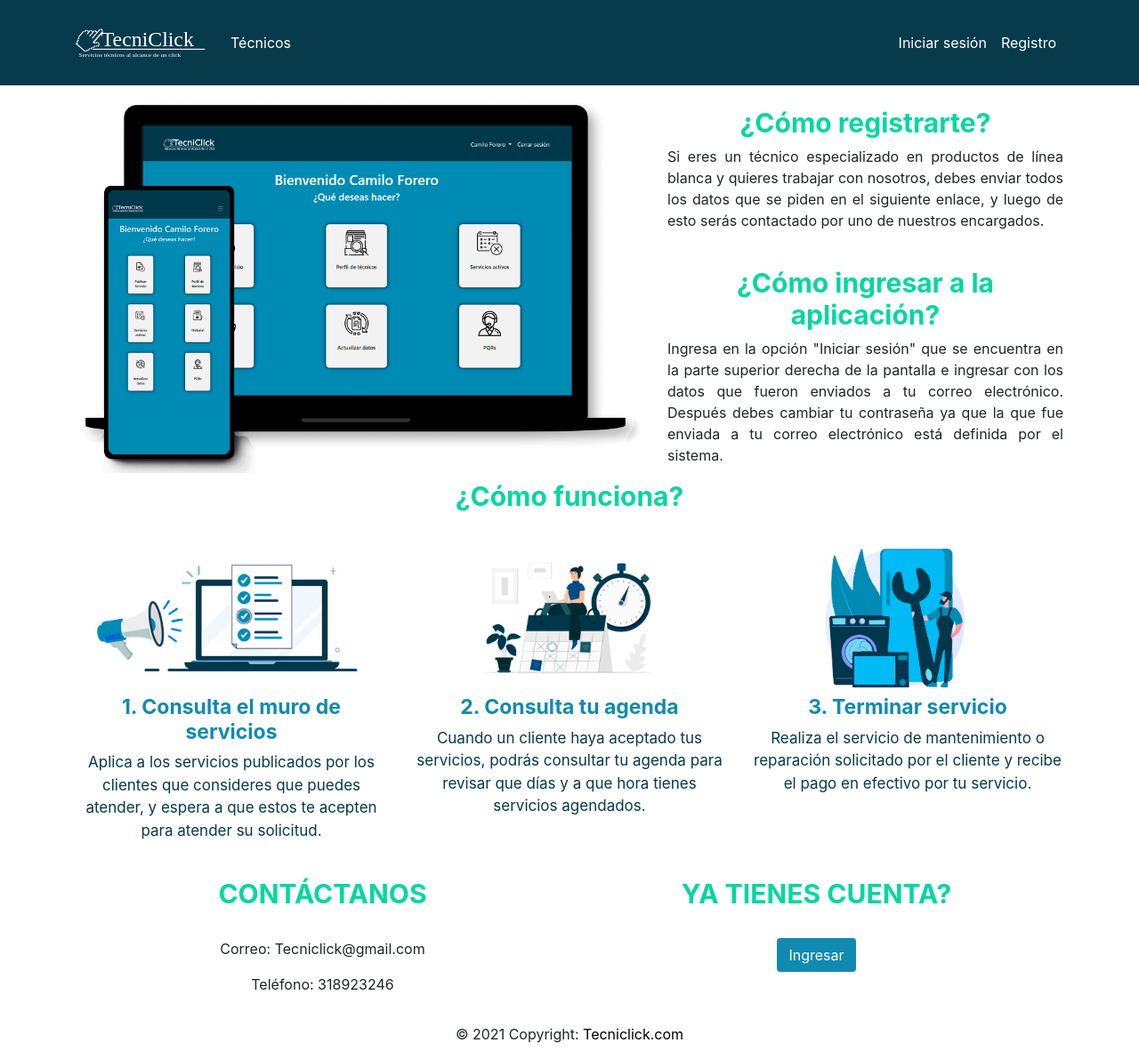
After one commit to camilo381999/Proyecto, a PHP site: page /Proyecto/tecnicos.php in a window 1280 px wide. The commit adds this page. Shown: the whole page at 89% size. Run offline with PHP 8.4, Linux system fonts and the light colour scheme.

Commit message:
informacion tecnicos y footer

```diff
--- a/css/estilos.css
+++ b/css/estilos.css
@@ -43,6 +43,14 @@ body{
         height: 280px;
     }
 }
+
+@media (min-width: 1400px){
+  .centrar{
+    display: flex;
+    justify-content: center;
+  }
+}
+
 
 
 #ojo, #ojo2{
@@ -180,3 +188,11 @@ body{
   text-align: center;
   font-size: 17px;
 }
+
+.footer-p{
+  text-align: center;
+}
+
+.btnFooter{
+  color: #fff;
+}
--- a/index-Clientes.php
+++ b/index-Clientes.php
@@ -32,7 +32,7 @@ if(!$finalizados==null){
 <div class="container">
     <div class="publicacion-title">
         <br>
-        <h1>Bienvenido <?php echo $ModeloUsuarios->getNombre(); ?></h1>
+        <h1>Bienvenid@ <?php echo $ModeloUsuarios->getNombre(); ?></h1>
         <h3>¿Qué deseas hacer?</h3>
         <br>
     </div>
--- a/index-Tecnicos.php
+++ b/index-Tecnicos.php
@@ -25,7 +25,7 @@ include_once('templates/menu.php');
 
     <div class="publicacion-title">
         <br>
-        <h1>Bienvenido <?php echo $ModeloUsuarios->getNombre(); ?></h1>
+        <h1>Bienvenid@ <?php echo $ModeloUsuarios->getNombre(); ?></h1>
         <h3>¿Qué deseas hacer?</h3>
         <br>
     </div>
--- /dev/null
+++ b/tecnicos.php
@@ -0,0 +1,99 @@
+<?php
+include_once("Usuarios.php");
+
+$ModeloUsuarios = new Usuarios();
+//Validar la sesion si es cliente o tecnico
+$ModeloUsuarios->validateSessionIndex();
+
+include_once('templates/iniciar-html.php');
+include_once('templates/menu.php');
+?>
+
+<style>
+    body {
+        background-color: #fff;
+    }
+</style>
+
+
+<div class="container">
+
+    <div class="row">
+        <div class="col-md-7 col-sm-12 col-xs-12">
+            <img src="img/vista-dispositivos.png" width="100%">
+        </div>
+
+        <div class="col-md-5 col-sm-12 col-xs-12">
+            <br>
+            <h2 class="h2-titulos">¿Cómo registrarte?</h2>
+            <p style="text-align: justify;">Si eres un técnico especializado en productos de línea blanca y quieres trabajar con nosotros, debes enviar todos los datos que se piden en el siguiente enlace, y luego de esto serás contactado por uno de nuestros encargados.</p>
+
+            <br>
+            <h2 class="h2-titulos">¿Cómo ingresar a la aplicación?</h2>
+            <p style="text-align: justify;">Ingresa en la opción "Iniciar sesión" que se encuentra en la parte superior derecha de la pantalla e ingresar con los datos que fueron enviados a tu correo electrónico. Después debes cambiar tu contraseña ya que la que fue enviada a tu correo electrónico está definida por el sistema.</p>
+        </div>
+    </div>
+
+    <div class="row">
+        <div class="col-md-12 col-sm-12 col-xs-12">
+            <h2 class="h2-titulos">¿Cómo funciona?</h2>
+            <br>
+        </div>
+    </div>
+
+    <div class="row">
+        <div class="col-md-4 col-sm-12 col-xs-12">
+            <img src="img/imgp1.png" width="90%" class="img-info">
+            <h3 class="h3-Subtitulos">1. Consulta el muro de servicios</h3>
+            <p class="parrafo-Subtitulos">Aplica a los servicios publicados por los clientes que consideres que puedes atender, y espera a que estos te acepten para atender su solicitud.</p>
+        </div>
+
+        <div class="col-md-4 col-sm-12 col-xs-12">
+            <img src="img/imgp2.png" width="90%" class="img-info">
+            <h3 class="h3-Subtitulos">2. Consulta tu agenda</h3>
+            <p class="parrafo-Subtitulos">Cuando un cliente haya aceptado tus servicios, podrás consultar tu agenda para revisar que días y a que hora tienes servicios agendados.</p>
+        </div>
+
+        <div class="col-md-4 col-sm-12 col-xs-12">
+            <img src="img/imgp3.png" width="90%" class="img-info">
+            <h3 class="h3-Subtitulos">3. Terminar servicio</h3>
+            <p class="parrafo-Subtitulos">Realiza el servicio de mantenimiento o reparación solicitado por el cliente y recibe el pago en efectivo por tu servicio.</p>
+        </div>
+    </div>
+
+    <footer class="page-footer font-small teal pt-4">
+
+        <div class="container-fluid text-center text-md-left footer1">
+            <div class="row">
+            <div class="col-md-6 col-sm-12 col-xs-12">
+                    <h5 class="text-uppercase font-weight-bold h2-titulos">Contáctanos</h5><br>
+                    <p class="footer-p">Correo: Tecniclick@gmail.com</p>
+                    <p class="footer-p">Teléfono: 318923246</p>
+
+                </div>
+                <hr class="clearfix w-100 d-md-none pb-3">
+                <div class="col-md-6 col-sm-12 col-xs-12">
+                    <h5 class="text-uppercase font-weight-bold h2-titulos">Ya tienes cuenta?</h5><br>
+                    <div class="row justify-content-center">
+                        <a href="ingresar.php" class="btn btn-default btnFooter">Ingresar</a>
+                    </div>
+                </div>
+            </div>
+        </div>
+
+        <div class="footer-copyright text-center py-3">© 2021 Copyright:
+            <a href="#"> Tecniclick.com</a>
+        </div>
+
+    </footer>
+
+
+
+
+</div>
+
+
+
+<?php
+include_once('templates/terminar-html.php');
+?>
--- a/templates/menu.php
+++ b/templates/menu.php
@@ -76,11 +76,11 @@ $ControlSesion = new Usuarios();
             ?>
                 <ul class="navbar-nav mr-auto">
                     <li>
-                        <a class="nav-link" href="#">Técnicos</a>
+                        <a class="nav-link" href="tecnicos.php">Técnicos</a>
                     </li>
-                    <li>
+                    <!-- <li>
                         <a class="nav-link" href="#">Preguntas frecuentes</a>
-                    </li>
+                    </li> -->
                 </ul>
 
                 <ul class="nav navbar-nav navbar-right">
--- a/templates/reg_vacio.php
+++ b/templates/reg_vacio.php
@@ -1,5 +1,5 @@
 <div class="title">
-	<h1>Registro</h1>
+	<h1>Registro clientes</h1>
 </div>
 
 <div class="form-group">
--- a/templates/reg_validado.php
+++ b/templates/reg_validado.php
@@ -1,5 +1,5 @@
 <div class="title">
-	<h1>Registro</h1>
+	<h1>Registro clientes</h1>
 </div>
 
 <div class="form-group">
```
Also changed, not shown: index.php (+53 -9 lines).
